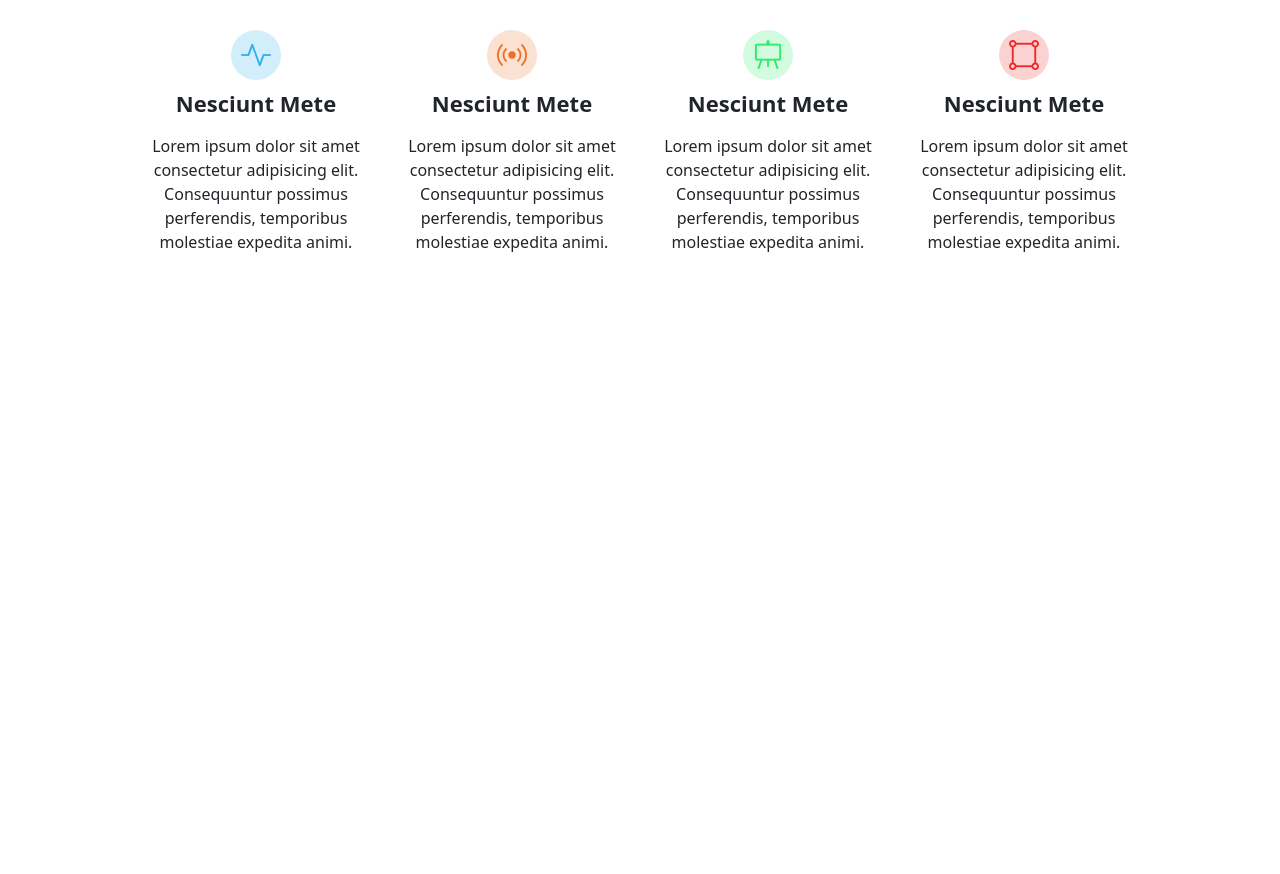
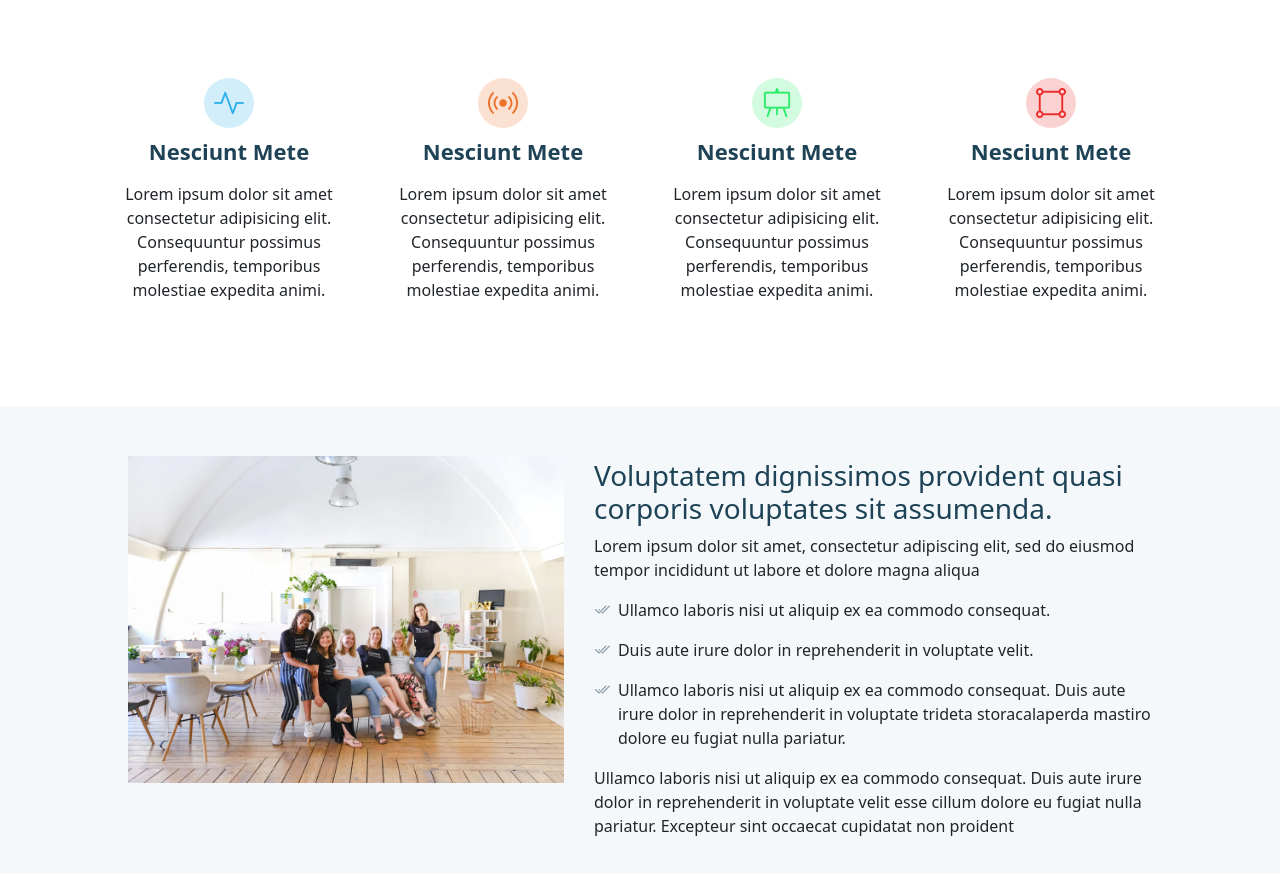
Before and after one commit to Azaalam-Imad/Moderna, a website: page index.html in a window 1280 px wide. Before the commit the page ends 800 px from the top, so only its background shows below. Drawn offline with nearby package versions, Linux system fonts and the light colour scheme.

Commit message:
end home-section1-section2 responsiv

```diff
--- a/index.html
+++ b/index.html
@@ -16,8 +16,8 @@
 
     <!--end header -->
     <!-- star main-->
-    <main>
-        <section class="h-section1 d-flex align-items-center justify-content-center">
+    <main >
+        <section class="h-section1 d-flex align-items-center justify-content-center pt-5 pb-5">
             <div class="childe-h-section1">
                 <div class="card1 bg-white d-flex flex-column align-items-center">
                     <div class="icon1-h-section1 d-flex align-items-center justify-content-center">
@@ -55,7 +55,42 @@
 
 
         </section>
-        <section class="h-section2"></section>
+        <section class="h-section2 d-flex align-items-center justify-content-center ">
+            <div class="child-h-section2 d-flex align-items-center justify-content-center">
+              <div class=" container-img-home-section2"><img src="./public/images/about.jpg" alt="" >
+              </div>
+              <div >
+                <h3 >Voluptatem dignissimos provident quasi corporis voluptates sit assumenda.</h3>
+                <p >
+                  Lorem ipsum dolor sit amet, consectetur adipiscing elit, sed do
+                  eiusmod tempor incididunt ut labore et dolore magna aliqua
+                </p>
+                <div class="d-flex gap-2">
+                  <i class="bi bi-check2-all i-col icon-h-section2"></i>
+                  <p>Ullamco laboris nisi ut aliquip ex ea commodo consequat.</p>
+                </div>
+                <div class="d-flex gap-2">
+                  <i class="bi bi-check2-all i-col icon-h-section2"></i>
+                  <p>Duis aute irure dolor in reprehenderit in voluptate velit.</p>
+                </div>
+                <div class="d-flex gap-2">
+                  <i class="bi bi-check2-all i-col icon-h-section2"></i>
+                  <p>
+                    Ullamco laboris nisi ut aliquip ex ea commodo consequat. Duis aute
+                    irure dolor in reprehenderit in voluptate trideta storacalaperda
+                    mastiro dolore eu fugiat nulla pariatur.
+                  </p>
+                </div>
+                <p>
+                  Ullamco laboris nisi ut aliquip ex ea commodo consequat. Duis aute
+                  irure dolor in reprehenderit in voluptate velit esse cillum dolore
+                  eu fugiat nulla pariatur. Excepteur sint occaecat cupidatat non
+                  proident
+                </p>
+              </div>
+            </div>
+            </div>
+        </section>
         <section class="h-section3"></section>
         <section class="h-section4"></section>
         <section class="h-section5"></section>
--- a/src/sass/app.sass
+++ b/src/sass/app.sass
@@ -1,3 +1,8 @@
 @import ../../node_modules/bootstrap/scss/bootstrap.scss
 @import ../../node_modules/bootstrap-icons/font/bootstrap-icons.css
+*
+    padding: 0px
+    margin: 0px
+    box-sizing: border-box
+
 @import ./modules/home/_home
--- a/src/sass/modules/home/_home.sass
+++ b/src/sass/modules/home/_home.sass
@@ -3,19 +3,18 @@
         display: grid
         grid-template-columns: repeat(4 ,20vw )
         grid-template-rows: auto
-
-
+        gap: 18px
         h3
             font-size: 22px
             font-weight: bold
-
+            color: #1e4356 !important
         p
             text-align: center
         .card1
-            padding: 30px 20px 40px 20px
+            padding: 30px 10px 40px 10px
             transition: 0.5s
             gap: 10px !important
-
+            border-radius: 5px !important
             .icon1-h-section1
                width: 50px
                height: 50px
@@ -32,10 +31,10 @@
                    i
                     color: white
         .card2
-            padding: 30px 20px 40px 20px
+            padding: 30px 10px 40px 10px
             transition: 0.5s
             gap: 10px !important
-
+            border-radius: 5px !important
             .icon2-h-section1
                width: 50px
                height: 50px
@@ -52,10 +51,10 @@
                    i
                     color: white
         .card3
-            padding: 30px 20px 40px 20px
+            padding: 30px 10px 40px 10px
             transition: 0.5s
             gap: 10px !important
-
+            border-radius: 5px !important
             .icon3-h-section1
                width: 50px
                height: 50px
@@ -72,9 +71,10 @@
                    i
                     color: white
         .card4
-            padding: 30px 20px 40px 20px
+            padding: 30px 10px 40px 10px
             transition: 0.5s
             gap: 10px !important
+            border-radius: 5px !important
 
             .icon4-h-section1
                width: 50px
@@ -91,3 +91,45 @@
                    background-color: #ec2b2b
                    i
                     color: white
+
+
+
+    .h-section2
+        background-color: #f4f8fb
+        padding-top: 50px
+        padding-bottom: 50px
+
+        .child-h-section2
+            width: 80vw
+            gap: 30px
+
+            .container-img-home-section2
+                width: 93vw
+                height: 50vh
+
+            img
+                width: 100% !important
+            h3
+                color: #1e4356 !important
+            .icon-h-section2
+                color: #1e435694 !important
+    @media  ( max-width: 426px )
+
+
+        .childe-h-section1
+            grid-template-columns: 90vw
+            grid-template-rows: auto
+
+        .child-h-section2
+
+            flex-direction: column !important
+            width: 100% !important
+            justify-content: unset !important
+            padding-inline: 17px
+
+            display: block
+            img
+                width: 90vw !important
+            h3
+                font-size: 1.75rem
+                font-weight: 700
```
Also changed, not shown: public/pages/contact.html (added, +27 -0 lines), public/css/app.css, 1 other file.
